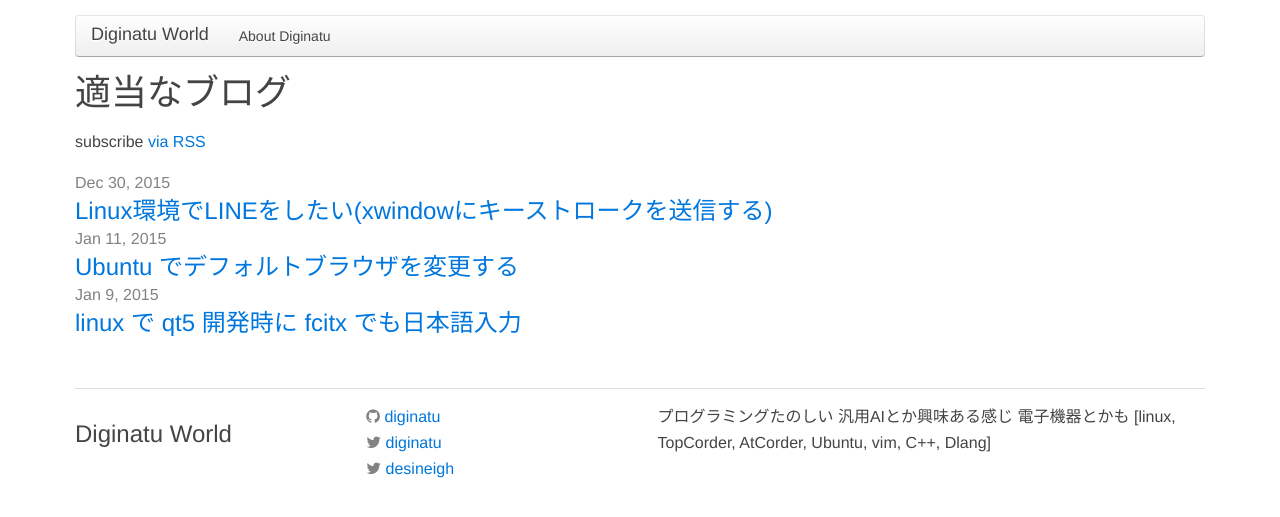
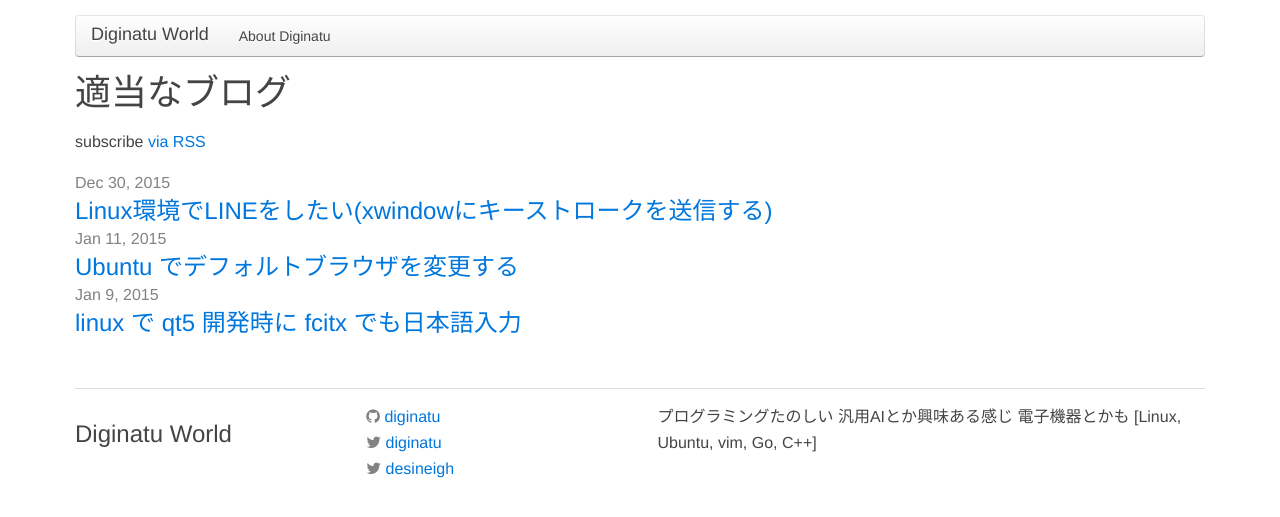
Before and after one commit to diginatu/diginatu.github.io, a Jekyll site: the page built from index.html, in a window 1280 px wide. Shown: the top 517 px of the page. Built offline with Jekyll 4.4.1, drawn with Linux system fonts in a browser that asks for light colours; nearby versions of some CDN libraries.

Commit message:
update description

```diff
--- a/_config.yml
+++ b/_config.yml
@@ -3,7 +3,7 @@ title: Diginatu World
 description: > # this means to ignore newlines until "baseurl:"
   プログラミングたのしい 汎用AIとか興味ある感じ
   電子機器とかも
-  [linux, TopCorder, AtCorder, Ubuntu, vim, C++, Dlang]
+  [Linux, Ubuntu, vim, Go, C++]
 baseurl: "" # the subpath of your site, e.g. /blog/
 url: "http://diginatu.github.io" # the base hostname & protocol for your site
 twitter_username: diginatu
```
